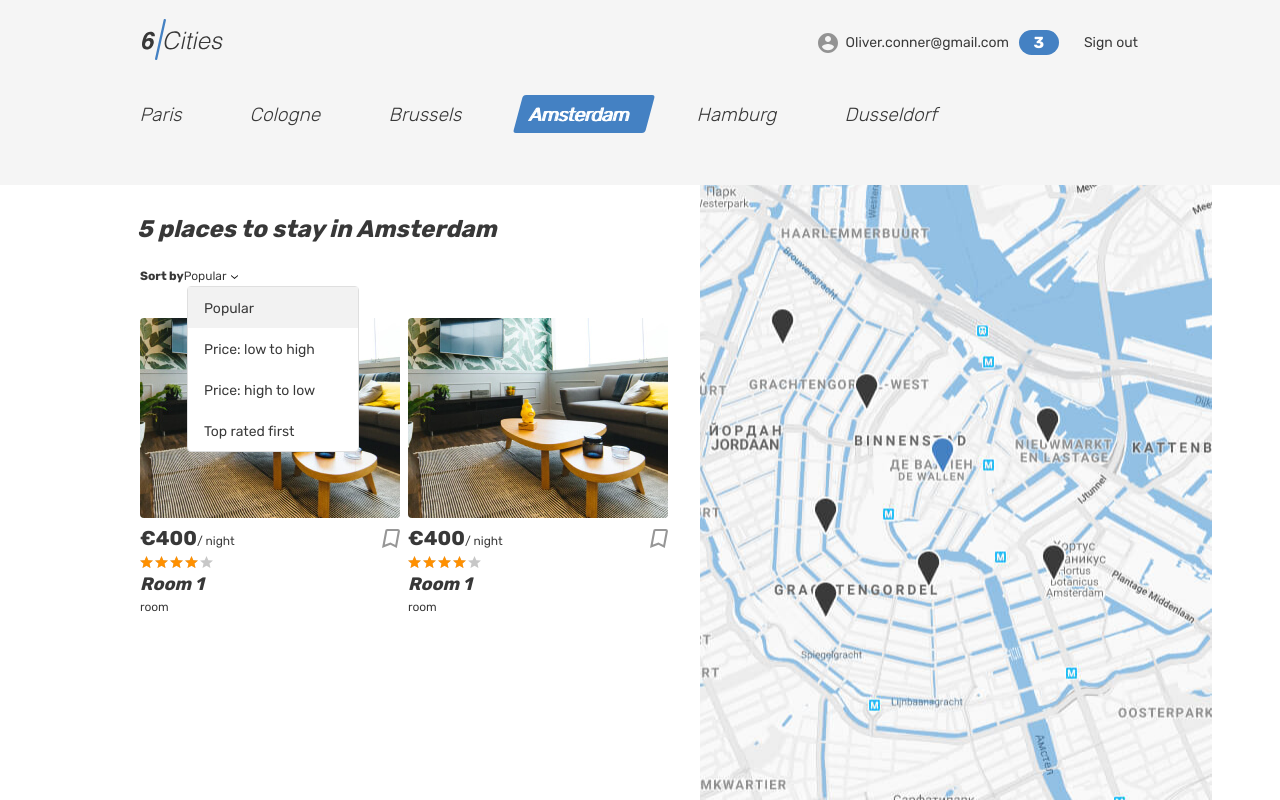
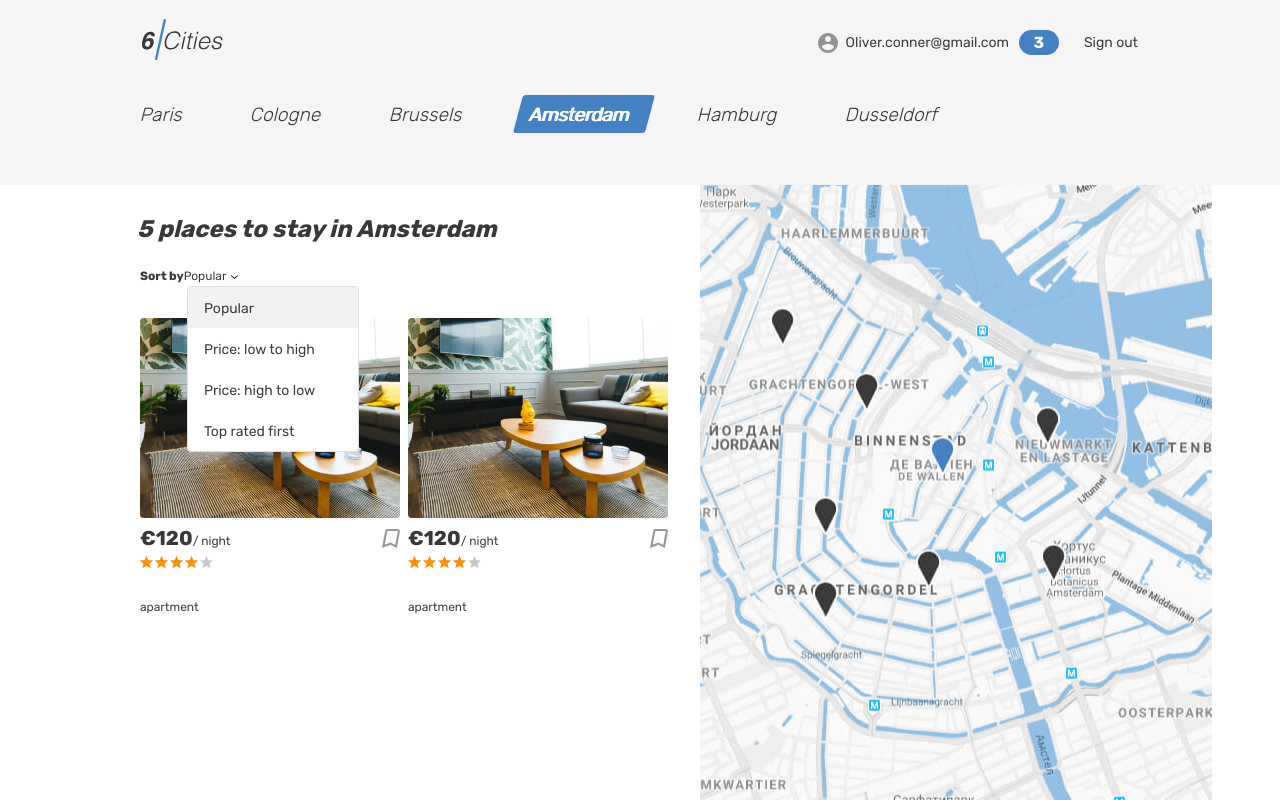
Before and after one commit to htmlacademy-react/2189499-six-cities-13, a React (Vite) app: page / in a window 1280 px wide. Built offline with nearby package versions, Linux system fonts and the light colour scheme.

Commit message:
изменили типы для комментов и карточек

```diff
--- a/src/moks/offers.ts
+++ b/src/moks/offers.ts
@@ -2,30 +2,79 @@ import {Offer} from '../types/offer';
 
 export const offers: Offer[] = [
   {
-    id: 1,
-    image: "hhtp",
-    header: "Room 1",
-    description: "Задача организации, в особенности же постоянный количественный рост и сфера нашей активности способствует подготовки и реализации соответствующий условий активизации. С другой стороны постоянный количественный рост и сфера нашей активности требуют определения и уточнения новых предложений.",
-    premium: true,
-    type: "room",
-    rating: 4.8,
-    roomCount: 5,
-    guestMax: 2,
-    price: 400,
-    homeOwner: "Повседневная практика показывает, что постоянный количественный рост и сфера нашей активности играет важную роль в формировании направлений прогрессивного развития. Разнообразный и богатый опыт постоянное информационно-пропагандистское обеспечение нашей деятельности позволяет оценить значение модели развития.",
+    id: "6af6f711-c28d-4121-82cd-e0b462a27f00",
+    title: "Beautiful & luxurious studio at great location",
+    type: "apartment",
+    price: 120,
+    city: {
+      name: "Amsterdam",
+      location: {
+        latitude: 52.35514938496378,
+        longitude: 4.673877537499948,
+        zoom: 8
+      },
+    },
+    location: {
+      latitude: 52.35514938496378,
+      longitude: 4.673877537499948,
+      zoom: 8
+    },
+    isFavorite: false,
+    isPremium: false,
+    rating: 4,
+    previewImage: "https://url-to-image/image.png",
+    description: "A quiet cozy and picturesque that hides behind a a river by the unique lightness of Amsterdam.",
+    bedrooms: 3,
+    goods: [
+      "Heating"
+    ],
+    host: {
+      name: "Oliver Conner",
+      avatarUrl: "https://url-to-image/image.png",
+      isPro: false
+    },
+    images: [
+      "https://url-to-image/image.png"
+    ],
+    maxAdults: 4
   },
+
   {
-    id: 2,
-    image: "hhtp",
-    header: "Room 1",
-    description: "Задача организации, в особенности же постоянный количественный рост и сфера нашей активности способствует подготовки и реализации соответствующий условий активизации. С другой стороны постоянный количественный рост и сфера нашей активности требуют определения и уточнения новых предложений.",
-    premium: true,
-    type: "room",
-    rating: 4.8,
-    roomCount: 5,
-    guestMax: 2,
-    price: 400,
-    homeOwner: "Повседневная практика показывает, что постоянный количественный рост и сфера нашей активности играет важную роль в формировании направлений прогрессивного развития. Разнообразный и богатый опыт постоянное информационно-пропагандистское обеспечение нашей деятельности позволяет оценить значение модели развития.",
+    id: "6af6f711-c28d-4121-82cd-e0b462a27f00",
+    title: "Beautiful & luxurious studio at great location",
+    type: "apartment",
+    price: 120,
+    city: {
+      name: "Amsterdam",
+      location: {
+        latitude: 52.35514938496378,
+        longitude: 4.673877537499948,
+        zoom: 8
+      }
+    },
+    location: {
+      latitude: 52.35514938496378,
+      longitude: 4.673877537499948,
+      zoom: 8
+    },
+    isFavoritew: false,
+    isPremium: false,
+    rating: 4,
+    previewImage: "https://url-to-image/image.png",
+    description: "A quiet cozy and picturesque that hides behind a a river by the unique lightness of Amsterdam.",
+    bedrooms: 3,
+    goods: [
+      "Heating"
+    ],
+    host: {
+      name: "Oliver Conner",
+      avatarUrl: "https://url-to-image/image.png",
+      isPro: false
+    },
+    images: [
+      "https://url-to-image/image.png"
+    ],
+    maxAdults: 4
   },
 
 ]
```
Also changed, not shown: src/types/comment.ts (+13 -11 lines), src/types/offer.ts (+37 -20 lines).
